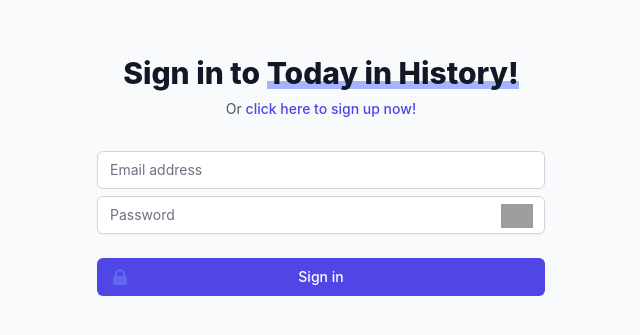
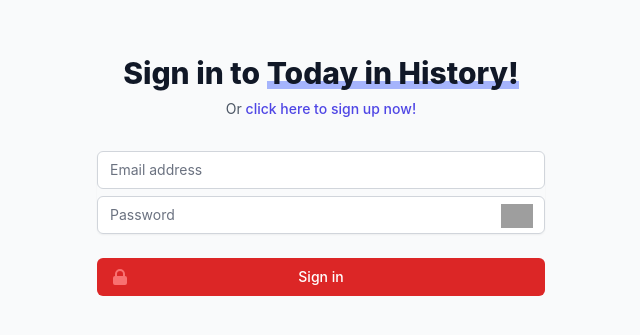
Before and after one commit to slide-through-history/slide-through-history, a React (Create React App) app: page /login in a window 1280 px wide. Shown: the part 237-572 px from the top of the page, without its empty margins (319-959 px from the left). Built offline with nearby package versions, Linux system fonts and the light colour scheme; no server answers; grey boxes are pictures that could not be loaded.

Commit message:
Included variants for Button component

```diff
--- a/src/components/Alert/Alert.js
+++ b/src/components/Alert/Alert.js
@@ -1,5 +1,6 @@
 import React from "react";
 
+// Alert component takes 3 `alerTypes`: "success", "error", and none which outputs a blue, informative alert. It also takes `alertMessage' which is the message to be displayed by the alert.
 const Alert = (props) => {
   const { alertType, alertMessage } = props;
   return (
--- a/src/components/Button/Button.js
+++ b/src/components/Button/Button.js
@@ -1,9 +1,11 @@
 import React from "react";
 
+// Button component takes 3 props: `clickAction`, `clickEffect`. `clickAction` is the action drilled down from the parent component that the button will perform onClick, `clickEffect` is any lifecycle operation needed to be performed by the button, and `buttonType` is the type of UI needed for the button
 const Button = (props) => {
-  const { clickAction, clickEffect } = props;
+  const { clickAction, clickEffect, buttonType } = props;
   return (
     <>
+      {buttonType === "primary" ? (
         <button
           type="submit"
           className="group relative w-full flex justify-center py-2 px-4 border border-transparent text-sm font-medium rounded-md text-white bg-indigo-600 hover:bg-indigo-700 focus:outline-none focus:ring-2 focus:ring-offset-2 focus:ring-indigo-500"
@@ -49,6 +51,103 @@ const Button = (props) => {
           </span>
           Sign in
         </button>
+      ) : buttonType === "secondary" ? (
+        <button
+          type="submit"
+          className="group relative w-full flex justify-center py-2 px-4 border border-transparent text-sm font-medium rounded-md text-indigo-600 bg-white hover:bg-white focus:outline-none focus:ring-2 focus:ring-offset-2 focus:ring-indigo-500"
+          onClick={(e) => clickAction(e)}
+        >
+          {" "}
+          <span className="absolute left-0 inset-y-0 flex items-center pl-3">
+            {" "}
+            {clickEffect ? (
+              <svg
+                class="animate-spin -ml-1 mr-3 h-5 w-5 text-white"
+                xmlns="http://www.w3.org/2000/svg"
+                fill="none"
+                viewBox="0 0 24 24"
+              >
+                <circle
+                  class="opacity-25"
+                  cx="12"
+                  cy="12"
+                  r="10"
+                  stroke="currentColor"
+                  stroke-width="4"
+                ></circle>
+                <path
+                  class="opacity-75"
+                  fill="currentColor"
+                  d="M4 12a8 8 0 018-8V0C5.373 0 0 5.373 0 12h4zm2 5.291A7.962 7.962 0 014 12H0c0 3.042 1.135 5.824 3 7.938l3-2.647z"
+                ></path>
+              </svg>
+            ) : (
+              <svg
+                className="h-5 w-5 text-indigo-500 group-hover:text-indigo-400"
+                xmlns="http://www.w3.org/2000/svg"
+                viewBox="0 0 20 20"
+                fill="currentColor"
+                aria-hidden="true"
+              >
+                <path
+                  fill-rule="evenodd"
+                  d="M5 9V7a5 5 0 0110 0v2a2 2 0 012 2v5a2 2 0 01-2 2H5a2 2 0 01-2-2v-5a2 2 0 012-2zm8-2v2H7V7a3 3 0 016 0z"
+                  clip-rule="evenodd"
+                />
+              </svg>
+            )}
+          </span>
+          Sign in
+        </button>
+      ) : buttonType === "danger" ? (
+        <button
+          type="submit"
+          className="group relative w-full flex justify-center py-2 px-4 border border-transparent text-sm font-medium rounded-md text-white bg-red-600 hover:bg-red-600 focus:outline-none focus:ring-2 focus:ring-offset-2 focus:ring-red-500"
+          onClick={(e) => clickAction(e)}
+        >
+          <span className="absolute left-0 inset-y-0 flex items-center pl-3">
+            {clickEffect ? (
+              <svg
+                class="animate-spin -ml-1 mr-3 h-5 w-5 text-white"
+                xmlns="http://www.w3.org/2000/svg"
+                fill="none"
+                viewBox="0 0 24 24"
+              >
+                <circle
+                  class="opacity-25"
+                  cx="12"
+                  cy="12"
+                  r="10"
+                  stroke="currentColor"
+                  stroke-width="4"
+                ></circle>
+                <path
+                  class="opacity-75"
+                  fill="currentColor"
+                  d="M4 12a8 8 0 018-8V0C5.373 0 0 5.373 0 12h4zm2 5.291A7.962 7.962 0 014 12H0c0 3.042 1.135 5.824 3 7.938l3-2.647z"
+                ></path>
+              </svg>
+            ) : (
+              <svg
+                className="h-5 w-5 text-red-400 group-hover:text-red-400"
+                xmlns="http://www.w3.org/2000/svg"
+                viewBox="0 0 20 20"
+                fill="currentColor"
+                aria-hidden="true"
+              >
+                <path
+                  fill-rule="evenodd"
+                  d="M5 9V7a5 5 0 0110 0v2a2 2 0 012 2v5a2 2 0 01-2 2H5a2 2 0 01-2-2v-5a2 2 0 012-2zm8-2v2H7V7a3 3 0 016 0z"
+                  clip-rule="evenodd"
+                />
+              </svg>
+            )}
+          </span>
+          Sign in
+        </button>
+      ) : (
+        ""
+      )}
     </>
   );
 };
--- a/src/views/Login/Login.js
+++ b/src/views/Login/Login.js
@@ -160,7 +160,11 @@ const Login = (props) => {
               </div>
             </div>
             <div>
-              <Button clickAction={handleSubmit} clickEffect={isLoading} />
+              <Button
+                clickAction={handleSubmit}
+                clickEffect={isLoading}
+                buttonType={"danger"}
+              />
             </div>
           </form>
         </div>
```
Also changed, not shown: 1 other file (tests, documents, lock files or other folders). Lines whose indentation alone changed are shown as unchanged.
